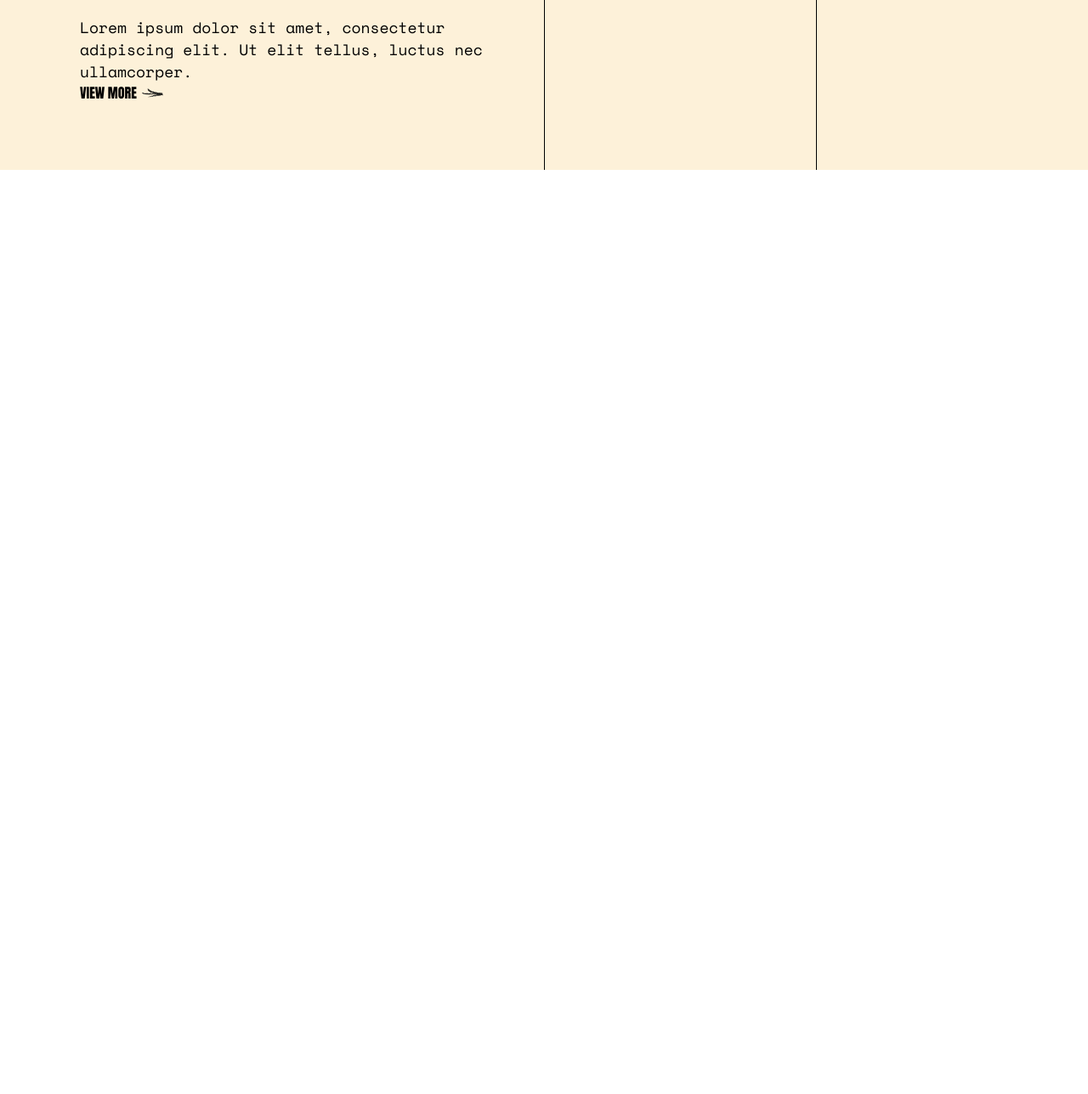
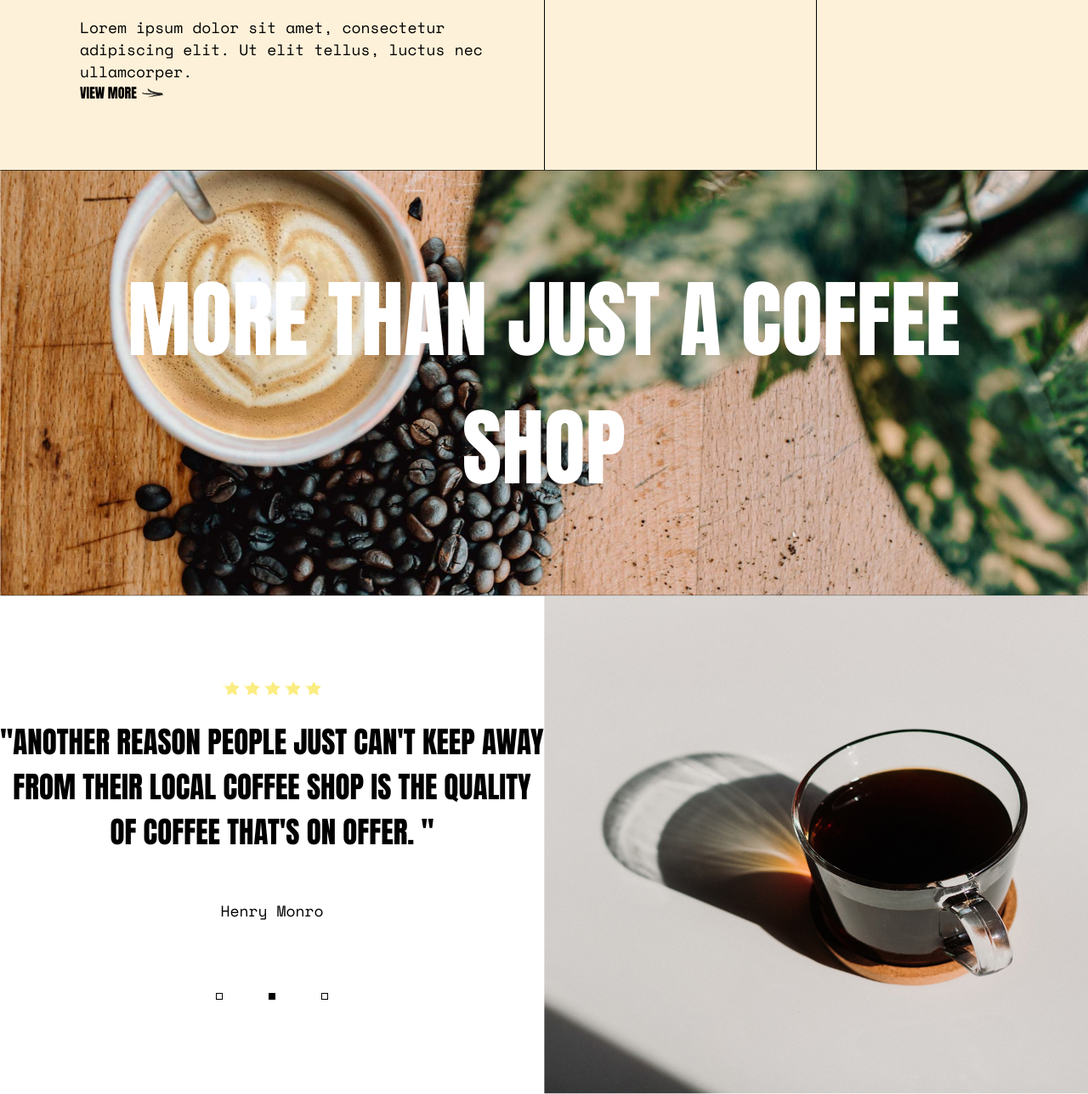
Before and after one commit to DanilByaliy/PSD2HTML, a plain HTML site: page coffe-shop/index.html in a window 1280 px wide. Shown: the part 1289-2577 px from the top of the page at 85% size. Before the commit the page ends 1589 px from the top, so only its background shows below. Drawn offline with nearby package versions, Linux system fonts and the light colour scheme.

Commit message:
feat(coffee-shop): add banner and cites sections layout and their styles

```diff
--- a/coffe-shop/index.html
+++ b/coffe-shop/index.html
@@ -123,6 +123,63 @@
           </div>
         </div>
       </section>
+
+      <section class="banner">
+        <div class="banner__inner container">
+          <img
+            src="./images/banner-bg.jpg"
+            alt=""
+            width="1920"
+            height="752"
+            loading="lazy"
+          />
+          <h2 class="bunner__title">More than just a coffee shop</h2>
+        </div>
+      </section>
+
+      <section class="cites">
+        <div class="cites__inner container">
+          <div class="cites__swiper">
+            <div class="cites__swiper-card">
+              <div class="cites__rating">
+                <span class="cites__rating-item"></span>
+                <span class="cites__rating-item"></span>
+                <span class="cites__rating-item"></span>
+                <span class="cites__rating-item"></span>
+                <span class="cites__rating-item"></span>
+              </div>
+              <h3 class="cites__title">
+                "Another reason people just can't keep away from their local
+                coffee shop is the quality of coffee that's on offer. "
+              </h3>
+              <p class="cites__author">Henry Monro</p>
+            </div>
+            <ul class="cites__pagination">
+              <li class="cites__pagination-item">
+                <a class="cites__pagination-link" href="#!"></a>
+              </li>
+              <li class="cites__pagination-item">
+                <a
+                  class="cites__pagination-link cites__pagination-link--active"
+                  href="#!"
+                ></a>
+              </li>
+              <li class="cites__pagination-item">
+                <a class="cites__pagination-link" href="#!"></a>
+              </li>
+            </ul>
+          </div>
+          <div class="cites__image-wrapper">
+            <img
+              class="cites__image"
+              src="./images/cites-side.jpg"
+              alt=""
+              width="960"
+              height="878"
+            />
+          </div>
+        </div>
+      </section>
     </main>
   </body>
 </html>
--- a/coffe-shop/style.css
+++ b/coffe-shop/style.css
@@ -264,7 +264,6 @@ header {
 }
 
 .blends__inner {
-  margin-bottom: 100px;
   display: grid;
   grid-template-columns: 2fr repeat(2, 1fr);
 }
@@ -343,3 +342,97 @@ header {
 .blends__item-title {
   margin-bottom: 5px;
 }
+
+/* Banner */
+.banner__inner {
+  position: relative;
+}
+
+.bunner__title {
+  position: absolute;
+  top: 50%;
+  left: 50%;
+  translate: -50% -50%;
+
+  color: #fff;
+  font-size: 100px;
+  font-weight: 400;
+  text-align: center;
+  text-transform: uppercase;
+  width: 100%;
+  max-width: 980px;
+}
+
+/* Cites */
+.cites__inner {
+  display: grid;
+  grid-template-columns: repeat(2, 1fr);
+}
+
+.cites__swiper {
+  display: flex;
+  flex-direction: column;
+  align-items: center;
+  justify-content: center;
+  row-gap: 73px;
+}
+
+.cites__swiper-card {
+  max-width: 760px;
+  display: flex;
+  flex-direction: column;
+  align-items: center;
+}
+
+.cites__rating {
+  display: flex;
+  column-gap: 3px;
+  margin-bottom: 28px;
+}
+
+.cites__rating-item {
+  width: 21px;
+  height: 17px;
+  background: url("./images/rating-star.svg") center/contain no-repeat;
+}
+
+.cites__title {
+  margin-bottom: 53px;
+  text-align: center;
+  font-size: 35px;
+  font-weight: 400;
+  text-transform: uppercase;
+  max-width: 755px;
+}
+
+.cites__pagination {
+  display: flex;
+  align-items: center;
+  column-gap: 30px;
+  height: 30px;
+}
+
+.cites__pagination-link {
+  box-sizing: content-box;
+  padding: 12px;
+  position: relative;
+  display: block;
+  width: 8px;
+  height: 8px;
+}
+
+.cites__pagination-link::after {
+  content: "";
+  position: absolute;
+  top: 50%;
+  left: 50%;
+  translate: -50% -50%;
+  display: block;
+  width: 8px;
+  height: 8px;
+  border: 1px solid #000;
+}
+
+.cites__pagination-link--active::after {
+  background-color: #000;
+}
```
Also changed, not shown: coffe-shop/images/banner-bg.jpg (added), coffe-shop/images/cites-side.jpg (added), coffe-shop/images/rating-star.svg (added).
